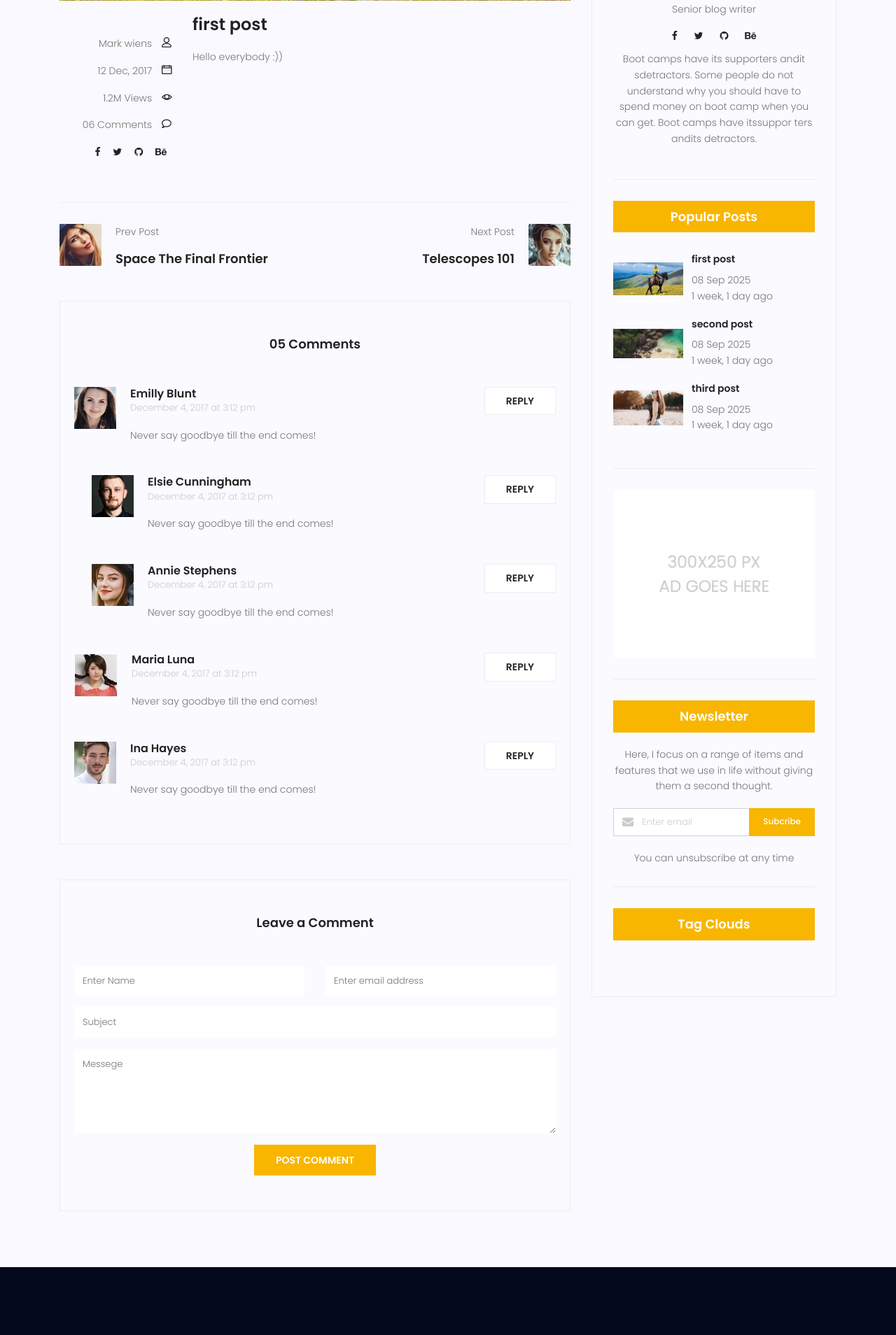
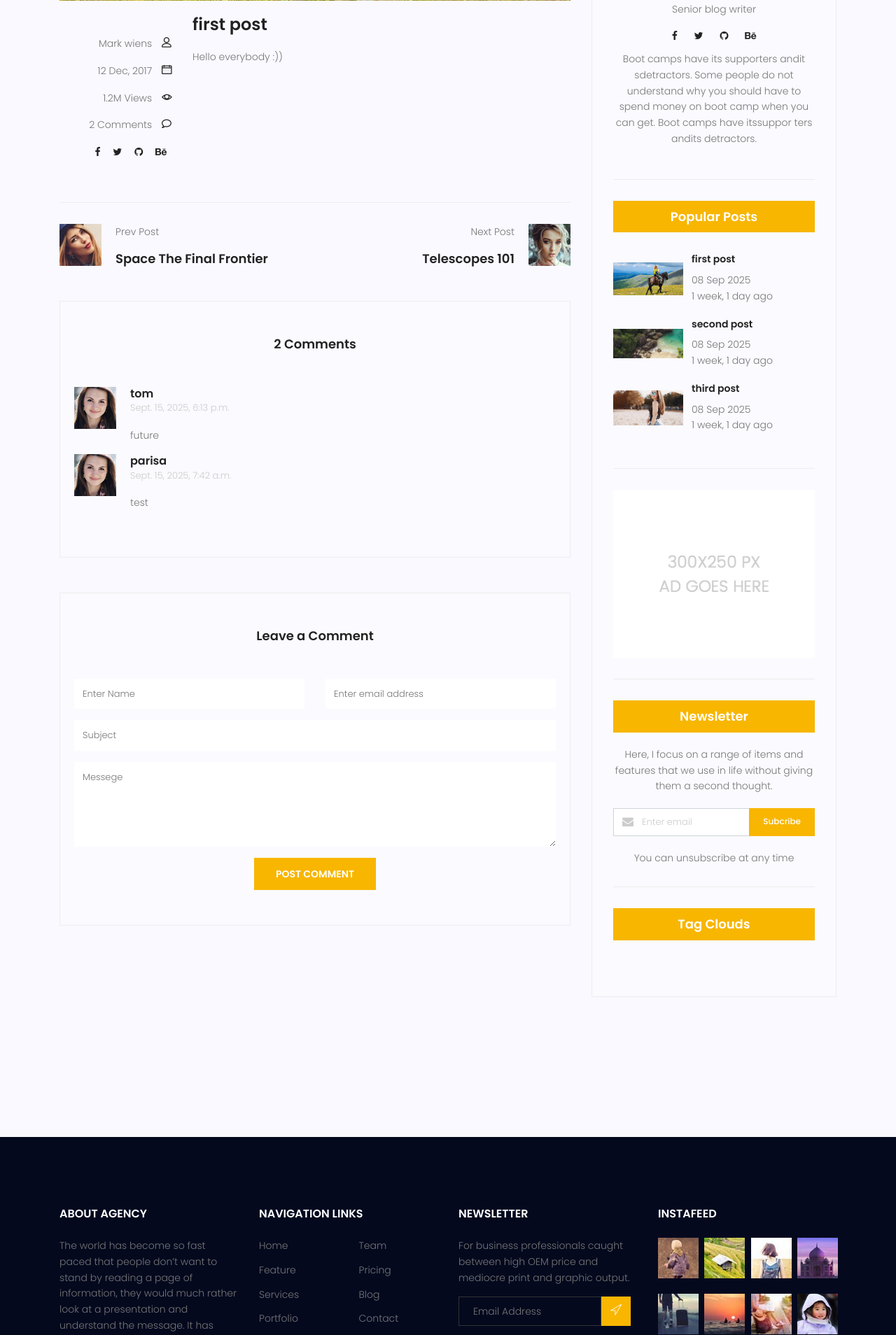
Before and after one commit to parisamh99/blog-app, a Django app: page /blog/myblog/1/ in a window 1280 px wide. Shown: the part 760-2668 px from the top of the page at 70% size. Run offline with Django 5.2, Linux system fonts and the light colour scheme; data comes from the database, SQL or seed files in the repository; both versions use the stored data as it was after the commit; parts of the project's set-up code (start-up, migrations or seed data) failed here and were passed over; some libraries are stand-ins or nearby versions.

Commit message:
create comment models

```diff
--- a/myblog/forms.py
+++ b/myblog/forms.py
@@ -1,7 +1,12 @@
-from .models import Newspaper
+from .models import Newspaper,Comment
 from django import forms
 
 class NewspaperForm(forms.ModelForm):
     class Meta:
         model = Newspaper
         fields = '__all__'
+
+class CommentForm(forms.ModelForm):
+    class Meta:
+        model = Comment
+        fields = ['post' ,'name', 'email', 'subject', 'message',]
--- a/myblog/models.py
+++ b/myblog/models.py
@@ -37,3 +37,20 @@ class Newspaper(models.Model):
 
     def __str__(self):
         return self.email
+
+
+class Comment(models.Model):
+    post = models.ForeignKey(Post, on_delete=models.CASCADE)
+    name = models.CharField(max_length=255)
+    email = models.EmailField()
+    subject = models.CharField(max_length=255)
+    message = models.TextField()
+    created = models.DateTimeField(auto_now_add=True)
+    updated = models.DateTimeField(auto_now=True)
+    approved = models.BooleanField(default=False)
+
+    class Meta:
+        ordering = ['-created']
+
+    def __str__(self):
+        return self.name
--- a/myblog/urls.py
+++ b/myblog/urls.py
@@ -1,6 +1,6 @@
 from django.urls import path
 from .views import blog_view, single_blog_view,test,blog_category,blog_search,newspaper
-
+from .feeds import LatestEntriesFeed
 app_name = 'myblog'
 
 urlpatterns = [
@@ -12,4 +12,5 @@ urlpatterns = [
     path('search/', blog_search, name='search'),
     path('test/', test, name="test"),
     path('newspaper/', newspaper, name='newspaper'),
+    path('rss/feed/', LatestEntriesFeed())
 ]
--- a/myblog/views.py
+++ b/myblog/views.py
@@ -1,8 +1,9 @@
 from django.shortcuts import render
 from django.shortcuts import render,get_object_or_404 ,HttpResponseRedirect
-from .models import Post
+from .models import Post, Comment
 from django.core.paginator import Paginator, EmptyPage, PageNotAnInteger
-from .forms import NewspaperForm
+from .forms import NewspaperForm, CommentForm
+from django.contrib import messages
 
 def blog_view(request, **kwargs):
    posts = Post.objects.filter(status=1)
@@ -27,9 +28,19 @@ def blog_view(request, **kwargs):
 
 
 def single_blog_view(request,pid):
-     posts = get_object_or_404(Post, pk=pid)
-     content = {"posts":posts}
-     return render (request, 'myblog/single-blog.html',content)
+   if request.method == 'POST':
+       form = CommentForm(request.POST)
+       if form.is_valid():
+           form.save()
+           messages.add_message(request, messages.SUCCESS, 'your comment submited successfully')
+       else:
+           messages.add_message(request, messages.ERROR, 'your comment didnt submited')
+
+   posts = get_object_or_404(Post, pk=pid)
+   comments = Comment.objects.filter(post=posts.id, approved=True)
+   form = CommentForm()
+   content = {"posts":posts, "comments": comments, 'form':form}
+   return render (request, 'myblog/single-blog.html',content)
 
 
 
--- a/templates/myblog/single-blog.html
+++ b/templates/myblog/single-blog.html
@@ -1,6 +1,7 @@
 {% extends 'base.html' %}
 {% load static %}
 {% load blog_tags %}
+{% load humanize %}
 {% block content %}
 
     <!-- start banner Area -->
@@ -57,7 +58,7 @@
                     <a href="#">1.2M Views</a> <span class="lnr lnr-eye"></span>
                   </p>
                   <p class="comments col-lg-12 col-md-12 col-6">
-                    <a href="#">06 Comments</a>
+                    <a href="#"> {{ comments|length }} Comments</a>
                     <span class="lnr lnr-bubble"></span>
                   </p>
                   <ul class="social-links col-lg-12 col-md-12 col-6">
@@ -133,8 +134,9 @@
             </div>
 
             <div class="comments-area">
-              <h4>05 Comments</h4>
+              <h4> {{comments|length}} Comments</h4>
               <div class="comment-list">
+              {% for comment in comments %}
                 <div class="single-comment justify-content-between d-flex">
                   <div class="user justify-content-between d-flex">
                     <div class="thumb">
@@ -144,141 +146,61 @@
                       />
                     </div>
                     <div class="desc">
-                      <h5><a href="#">Emilly Blunt</a></h5>
-                      <p class="date">December 4, 2017 at 3:12 pm</p>
+                      <h5><a href="#">{{comment.name}}</a></h5>
+                      <p class="date">{{comment.created}}</p>
                       <p class="comment">
-                        Never say goodbye till the end comes!
+                        {{comment.message}}
                       </p>
                     </div>
                   </div>
+                  <!--
                   <div class="reply-btn">
                     <a href="" class="btn-reply text-uppercase">reply</a>
                   </div>
+                -->
                 </div>
+                	{% empty %}
+						      <div class="single-comment justify-content-between d-flex">
+						      <p class="center"> no comments here be the first one to tell your thoughts </p>
               </div>
-              <div class="comment-list left-padding">
-                <div class="single-comment justify-content-between d-flex">
-                  <div class="user justify-content-between d-flex">
-                    <div class="thumb">
-                      <img
-                        src="{% static 'img/blog/c2.jpg' %}"
-                        alt=""
-                      />
-                    </div>
-                    <div class="desc">
-                      <h5><a href="#">Elsie Cunningham</a></h5>
-                      <p class="date">December 4, 2017 at 3:12 pm</p>
-                      <p class="comment">
-                        Never say goodbye till the end comes!
-                      </p>
-                    </div>
-                  </div>
-                  <div class="reply-btn">
-                    <a href="" class="btn-reply text-uppercase">reply</a>
-                  </div>
-                </div>
+              {% endfor %}
+
               </div>
-              <div class="comment-list left-padding">
-                <div class="single-comment justify-content-between d-flex">
-                  <div class="user justify-content-between d-flex">
-                    <div class="thumb">
-                      <img
-                        src="{% static 'img/blog/c3.jpg' %}"
-                        alt=""
-                      />
-                    </div>
-                    <div class="desc">
-                      <h5><a href="#">Annie Stephens</a></h5>
-                      <p class="date">December 4, 2017 at 3:12 pm</p>
-                      <p class="comment">
-                        Never say goodbye till the end comes!
-                      </p>
-                    </div>
-                  </div>
-                  <div class="reply-btn">
-                    <a href="" class="btn-reply text-uppercase">reply</a>
-                  </div>
-                </div>
               </div>
-              <div class="comment-list">
-                <div class="single-comment justify-content-between d-flex">
-                  <div class="user justify-content-between d-flex">
-                    <div class="thumb">
-                      <img
-                        src="{% static 'img/blog/c4.jpg' %}"
-                        alt=""
-                      />
-                    </div>
-                    <div class="desc">
-                      <h5><a href="#">Maria Luna</a></h5>
-                      <p class="date">December 4, 2017 at 3:12 pm</p>
-                      <p class="comment">
-                        Never say goodbye till the end comes!
-                      </p>
-                    </div>
-                  </div>
-                  <div class="reply-btn">
-                    <a href="" class="btn-reply text-uppercase">reply</a>
-                  </div>
-                </div>
-              </div>
-              <div class="comment-list">
-                <div class="single-comment justify-content-between d-flex">
-                  <div class="user justify-content-between d-flex">
-                    <div class="thumb">
-                      <img
-                        src="'{% static 'img/blog/c5.jpg' %}"
-                        alt=""
-                      />
-                    </div>
-                    <div class="desc">
-                      <h5><a href="#">Ina Hayes</a></h5>
-                      <p class="date">December 4, 2017 at 3:12 pm</p>
-                      <p class="comment">
-                        Never say goodbye till the end comes!
-                      </p>
-                    </div>
-                  </div>
-                  <div class="reply-btn">
-                    <a href="" class="btn-reply text-uppercase">reply</a>
-                  </div>
-                </div>
-              </div>
-            </div>
+
             <div class="comment-form">
               <h4>Leave a Comment</h4>
-              <form>
+              <form method="post", action="{% url 'myblog:blog_single' pid=posts.id %}">
+              {% csrf_token %}
+              <input name="post" type="hidden" value={{posts.id}}>
                 <div class="form-group form-inline">
                   <div class="form-group col-lg-6 col-md-12 name">
                     <input
                       type="text"
                       class="form-control"
-                      id="name"
+                      name="name"
                       placeholder="Enter Name"
                       onfocus="this.placeholder = ''"
-                      onblur="this.placeholder = 'Enter Name'"
-                    />
+                      onblur="this.placeholder = 'Enter Name'"/>
                   </div>
                   <div class="form-group col-lg-6 col-md-12 email">
                     <input
                       type="email"
                       class="form-control"
-                      id="email"
+                      name="email"
                       placeholder="Enter email address"
                       onfocus="this.placeholder = ''"
-                      onblur="this.placeholder = 'Enter email address'"
-                    />
+                      onblur="this.placeholder = 'Enter email address'"/>
                   </div>
                 </div>
                 <div class="form-group">
                   <input
                     type="text"
                     class="form-control"
-                    id="subject"
+                    name="subject"
                     placeholder="Subject"
                     onfocus="this.placeholder = ''"
-                    onblur="this.placeholder = 'Subject'"
-                  />
+                    onblur="this.placeholder = 'Subject'"/>
                 </div>
                 <div class="form-group">
                   <textarea
@@ -288,10 +210,9 @@
                     placeholder="Messege"
                     onfocus="this.placeholder = ''"
                     onblur="this.placeholder = 'Messege'"
-                    required=""
-                  ></textarea>
+                    required=""></textarea>
                 </div>
-                <a href="#" class="primary-btn text-uppercase">Post Comment</a>
+                <button type="submit" class="primary-btn text-uppercase" >Post Comment</button>
               </form>
             </div>
 
```
Also changed, not shown: myblog/admin.py (+11 -1 lines), myblog/feeds.py (added, +18 -0 lines), db.sqlite3, myblog/migrations/0004_comment.py (added).
